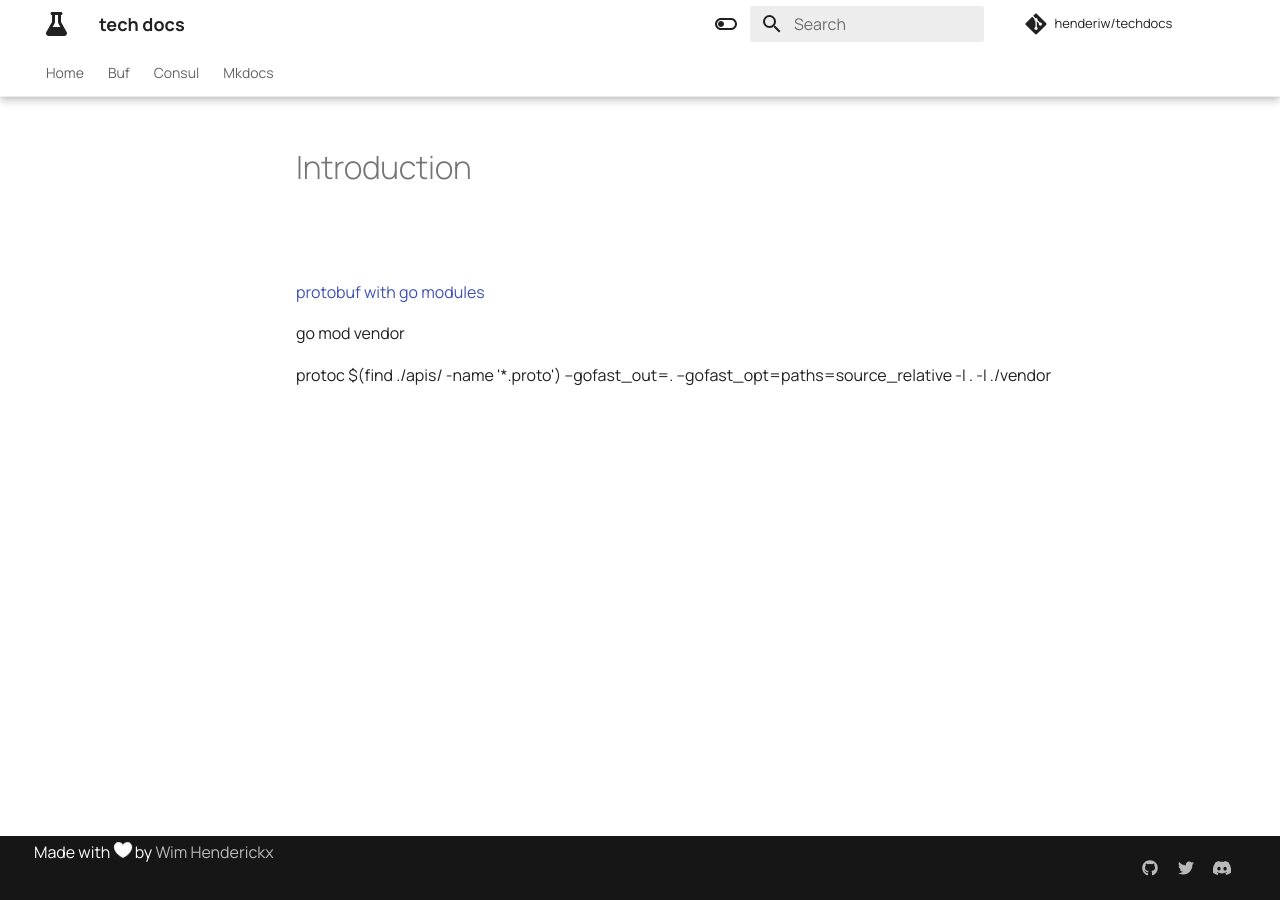
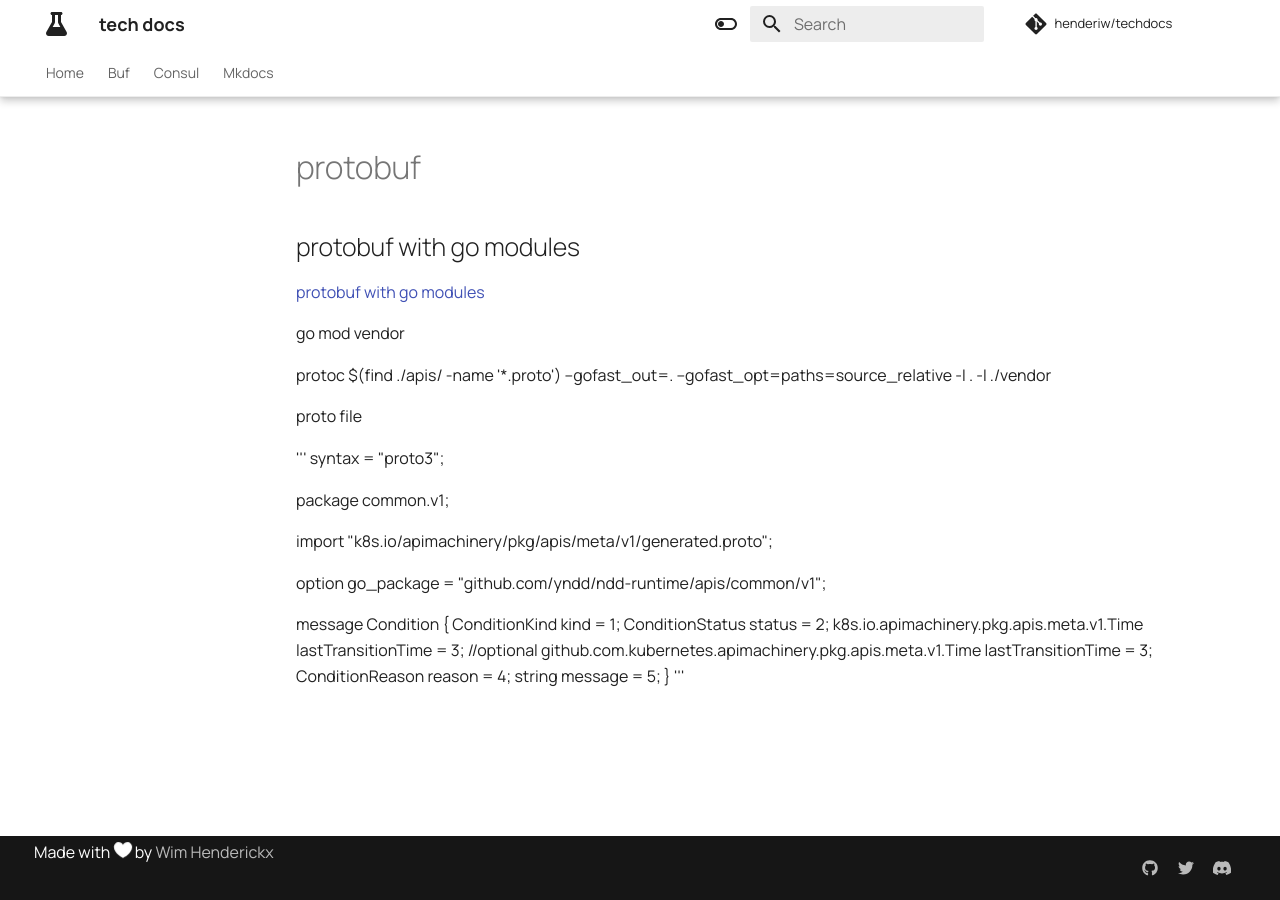
Before and after one commit to henderiw/techdocs, an MkDocs documentation site: the page built from docs/protobuf/introduction.md, in a window 1280 px wide. Built offline with MkDocs 1.6.1 and Material for MkDocs 9.7.7, drawn with Linux system fonts in a browser that asks for light colours; comment, search, counter and statistics services are not loaded.

Commit message:
added prot file

```diff
--- a/docs/protobuf/introduction.md
+++ b/docs/protobuf/introduction.md
@@ -1,10 +1,30 @@
+# protobuf
 
-
-
-##
+## protobuf with go modules
 
 [protobuf with go modules](https://stepan.wtf/importing-protobuf-with-go-modules/)
 
 go mod vendor
 
 protoc $(find ./apis/ -name '*.proto') --gofast_out=. --gofast_opt=paths=source_relative -I . -I ./vendor
+
+proto file
+
+'''
+syntax = "proto3";
+
+package common.v1;
+
+import "k8s.io/apimachinery/pkg/apis/meta/v1/generated.proto";
+
+option go_package = "github.com/yndd/ndd-runtime/apis/common/v1";
+
+message Condition {
+    ConditionKind kind = 1;
+    ConditionStatus status = 2;
+    k8s.io.apimachinery.pkg.apis.meta.v1.Time lastTransitionTime = 3;
+    //optional github.com.kubernetes.apimachinery.pkg.apis.meta.v1.Time lastTransitionTime = 3;
+    ConditionReason reason = 4;
+    string message = 5;
+}
+'''
```
